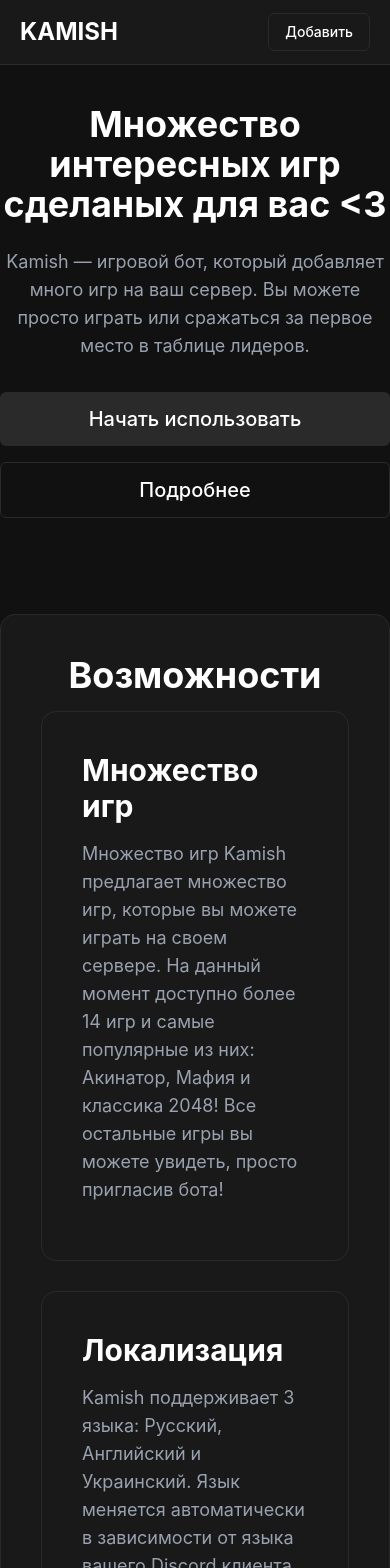
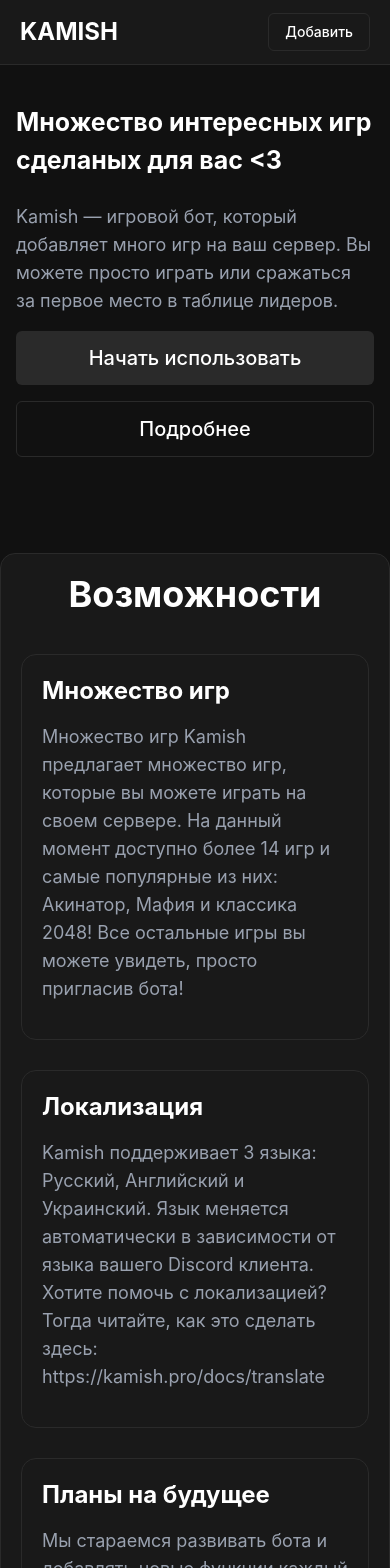
Before and after one commit to kamish522/kamish-page, a React (Vite) app: page / in a window 390 px wide. Shown: the top 1568 px of the page. Built offline with nearby package versions, Linux system fonts and the light colour scheme.

Commit message:
adaptation for phones

```diff
--- a/src/index.css
+++ b/src/index.css
@@ -28,8 +28,24 @@
     display: flex;
     border-radius: 15px;
     border: 1px solid #2a2a2a;
-    padding: 40px;
+    padding: 20px;
     margin-bottom: 30px;
     position: relative;
     overflow: hidden;
 }
+
+.tag {
+    background: #191919;
+    display: flex;
+    border-radius: 7px;
+    border: 1px solid #2a2a2a;
+    padding: 9px;
+    position: relative;
+    overflow: hidden;
+}
+
+@media (min-width: 1024px) {
+    .info {
+        padding: 40px;
+    }
+}
--- a/src/page/index/about.jsx
+++ b/src/page/index/about.jsx
@@ -7,14 +7,14 @@
     <main>
       <div className="container mx-auto pt-22 pb-16">
         <div className="flex flex-col lg:flex-row items-center justify-between gap-12">
-          <div className="flex-1 text-center lg:text-left translate-y-4">
+          <div className="flex-1 translate-y-4 ml-4 lg:ml-0 mr-4 lg:mr-0">
 
-            <h1 className="text-4xl md:text-4xl font-bold mb-6">{title}</h1>
-            <p className="text-lg md:text-xl text-gray-400 mb-8 max-w-2xl">{description}</p>
+            <h1 className="text-left text-[25px] md:text-4xl font-bold mb-6">{title}</h1>
+            <p className="text-left text-lg md:text-xl text-gray-400 mb-4 md:mb-8 max-w-2xl">{description}</p>
 
             <div className="flex flex-col sm:flex-row gap-4 justify-center lg:justify-start">
-              <a href={link_bot} className="hover:border hover:border-[#2a2a2a] hover:bg-[#111111] bg-[#2a2a2a] px-6 py-3 rounded-md text-[20px] font-medium">Начать использовать</a>
-              <a href="/docs" className="border border-[#2a2a2a] hover:bg-[#2a2a2a] px-6 py-3 rounded-md text-[20px] font-medium">Подробнее</a>
+              <a href={link_bot} className="text-center hover:border hover:border-[#2a2a2a] hover:bg-[#111111] bg-[#2a2a2a] px-6 py-3 rounded-md text-[20px] font-medium">Начать использовать</a>
+              <a href="/docs" className="text-center border border-[#2a2a2a] hover:bg-[#2a2a2a] px-6 py-3 rounded-md text-[20px] font-medium">Подробнее</a>
             </div>
           </div>
 
--- a/src/page/index/info.jsx
+++ b/src/page/index/info.jsx
@@ -20,14 +20,14 @@
       <main>
           <div className="flex flex-col items-center justify-center container mx-auto info">
             <div className="flex flex-col lg:flex-row gap-12">
-                <h1 className="text-4xl md:text-5xl font-bold text-center w-full pb-4">Возможности</h1>
+                <h1 className="text-4xl md:text-5xl font-bold text-center w-full pb-10">Возможности</h1>
             </div>
 
               {
                 main.map((el) => (
-                  <div className="flex flex-col lg:flex-row container mx-auto pt-6 pb-4 info" key={el.title}>
+                  <div className="flex flex-col lg:flex-row container mx-auto pt-6 pb-4 info">
                     <div className="flex-1">
-                      <h1 className="text-3xl md:text-4xl font-bold mb-4 max-w-2xl">{el.title}</h1>
+                      <h1 className="text-2xl md:text-4xl font-bold mb-4 max-w-2xl">{el.title}</h1>
                       <p className="text-lg md:text-xl text-gray-400 mb-4 max-w-2xl">{el.description}</p>
                     </div>
 
--- a/src/page/index/invite.jsx
+++ b/src/page/index/invite.jsx
@@ -6,7 +6,7 @@
       <main>
         <div className="flex flex-col items-center justify-center container mx-auto pt-23 pb-16 info">
           <div className="flex flex-col lg:flex-row gap-12">
-              <h1 className="text-4xl md:text-5xl font-bold text-center w-full">Готовы пригласить меня?</h1>
+              <h1 className="text-3xl md:text-5xl font-bold text-center w-full">Готовы пригласить меня?</h1>
           </div>
 
           <div className="flex flex-col sm:flex-row gap-4 justify-center lg:justify-start mt-6">
```
